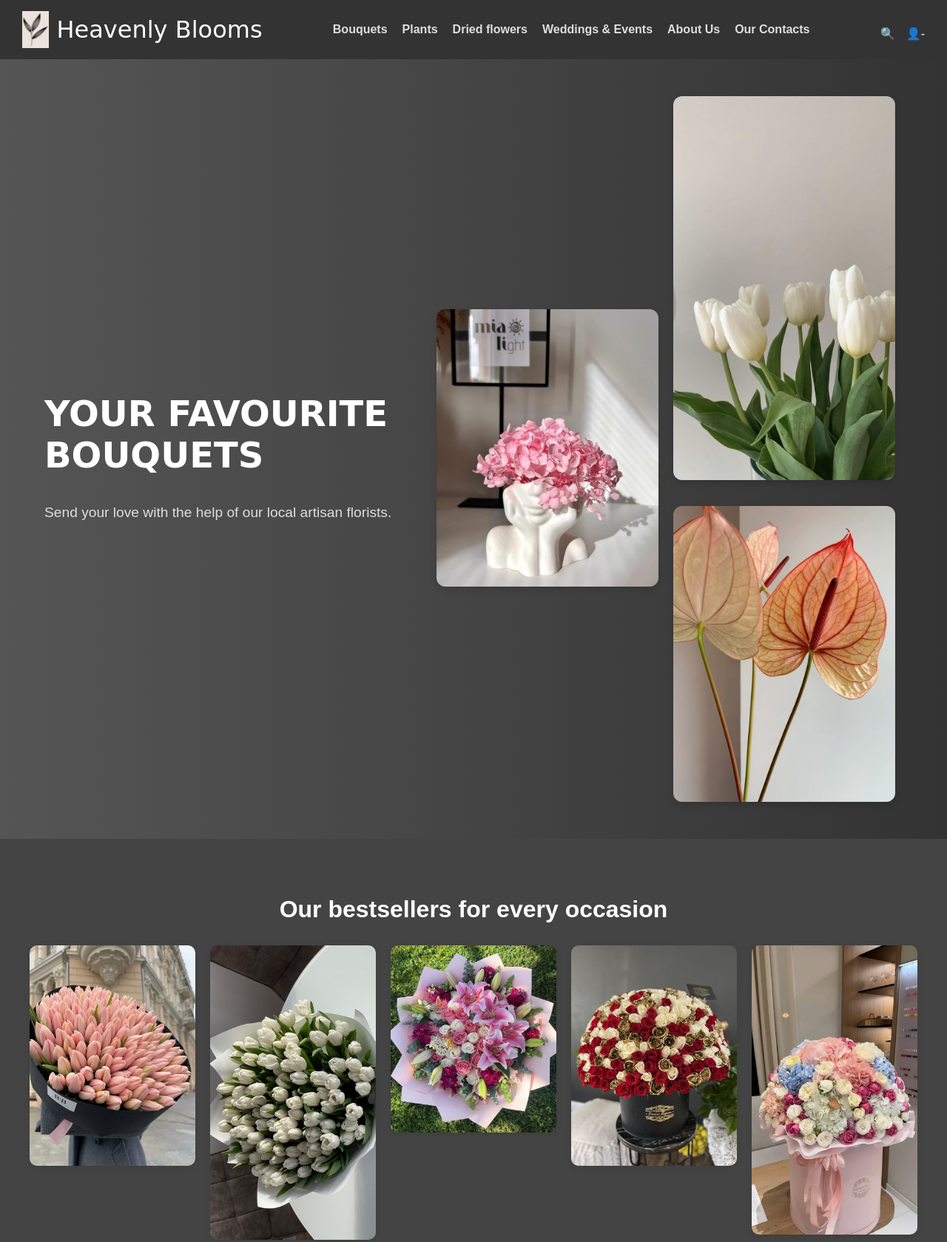
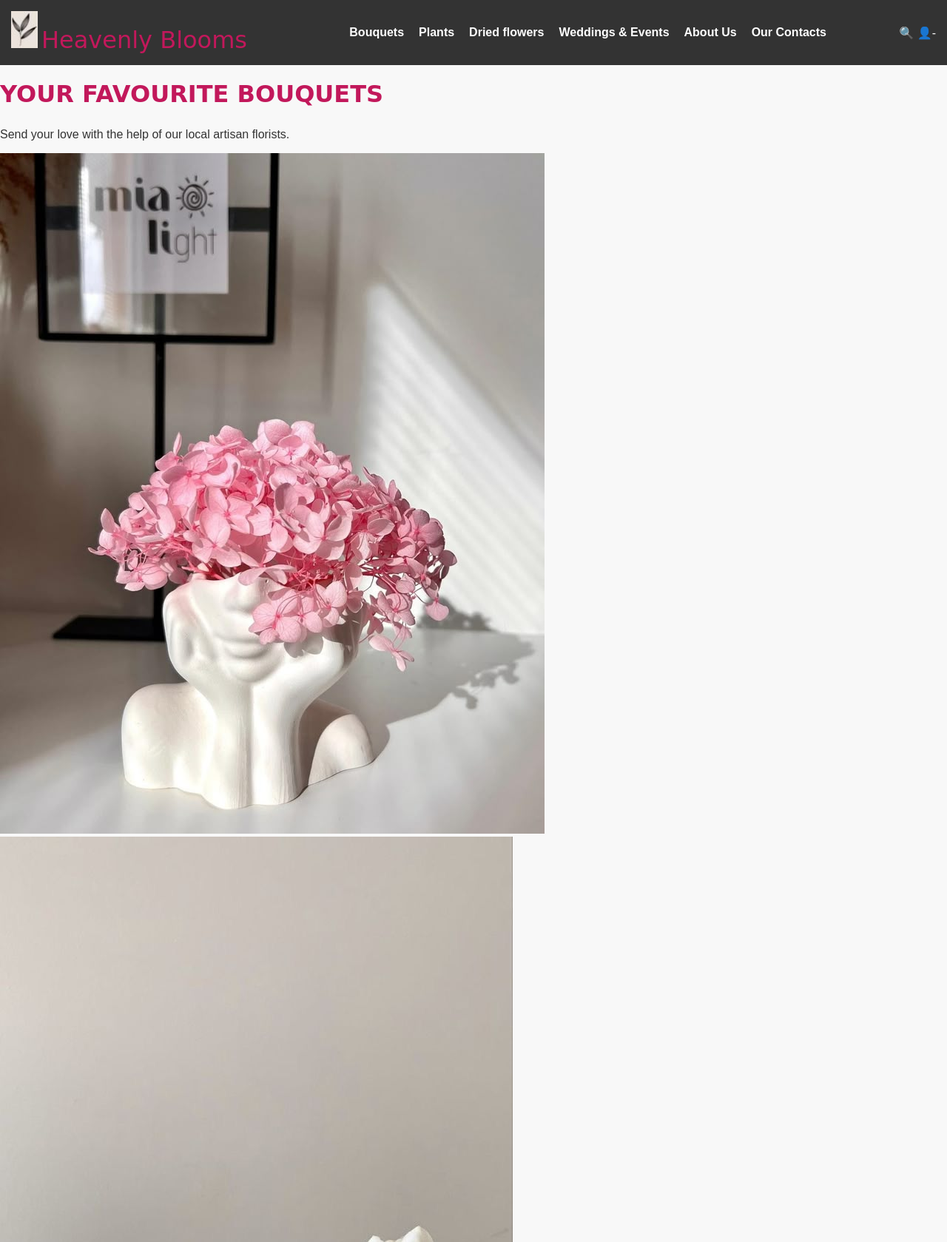
Before and after one commit to bida24-336/HEAVENLY-BLOOMS., a plain HTML site: page index.html in a window 1280 px wide. Shown: the top 1679 px of the page at 74% size. Drawn offline with Linux system fonts and the light colour scheme; a web font is replaced by a local one.

Commit message:
Update styles.css

```diff
--- a/styles.css
+++ b/styles.css
@@ -4,166 +4,102 @@
   src: url('ShelleyVolanteBT.ttf') format('truetype');
 }
 
-/* Global styles */
+/* General Styles */
 body {
-  margin: 0;
-  font-family: Arial, sans-serif;
-  background-color: #000000; /* Black background */
-  color: #ffffff; /* White text */
+    margin: 0;
+    font-family: Arial, sans-serif;
+    background-color: #f8f8f8;
+    color: #333;
 }
 
 header {
-  background-color: #333333; /* Dark grey background */
-  display: flex;
-  align-items: center;
-  justify-content: space-between;
-  padding: 15px 30px;
-  box-shadow: 0 2px 10px rgba(0, 0, 0, 0.1);
-  flex-wrap: wrap;
+    background-color: #333;
+    color: #fff;
+    padding: 15px;
+    display: flex;
+    justify-content: space-between;
+    align-items: center;
 }
 
-.logo {
-  display: flex;
-  align-items: center;
+header .logo img {
+    height: 50px;
 }
 
-.logo img {
-  height: 50px;
-  margin-right: 10px;
+header nav ul {
+    list-style: none;
+    display: flex;
+    gap: 20px;
 }
 
-.shop-name {
-  font-size: 2rem;
-  color: #ffffff; /* White color for text */
+header nav a {
+    color: #fff;
+    text-decoration: none;
+    font-weight: bold;
 }
 
-.shelly-volante-bold {
-  font-family: 'ShelleyVolante', cursive;
+header nav a:hover {
+    text-decoration: underline;
 }
 
-nav ul {
-  list-style: none;
-  display: flex;
-  gap: 20px;
-  padding: 0;
-  margin: 0;
+.about-us {
+    background-color: #fff;
+    padding: 50px;
+    text-align: center;
+    color: #333;
 }
 
-nav a {
-  text-decoration: none;
-  color: #ddd; /* Light grey for text */
-  font-weight: bold;
-  transition: color 0.3s;
+.about-us h1 {
+    font-size: 2.5rem;
+    color: #c2185b;
 }
 
-nav a:hover {
-  color: #c2185b;
+/* Apply ShelleyVolante font to the headers */
+.shelly-volante-bold {
+    font-family: 'ShelleyVolante', cursive;
+    font-size: 2rem;
+    color: #c2185b;
+    margin-top: 20px;
 }
 
-.icons {
-  display: flex;
-  align-items: center;
-  gap: 15px;
-  margin-top: 10px;
+.about-us p {
+    font-size: 1.2rem;
+    line-height: 1.5;
+    margin: 20px 0;
 }
 
-.search-bar {
-  padding: 6px 12px;
-  border-radius: 20px;
-  border: 1px solid #ccc;
-  font-size: 14px;
-  width: 150px;
-  transition: width 0.3s ease;
+.scroll-to-shop {
+    background-color: #c2185b;
+    color: white;
+    padding: 10px 20px;
+    border: none;
+    border-radius: 5px;
+    cursor: pointer;
+    font-size: 1rem;
+    transition: background-color 0.3s ease;
 }
 
-.search-bar:focus {
-  outline: none;
-  width: 200px;
-  border-color: #c2185b;
+.scroll-to-shop:hover {
+    background-color: #ad1457;
 }
 
-.cart-icon {
-  font-size: 20px;
-  cursor: pointer;
-}
-
-.hero {
-  display: flex;
-  align-items: center;
-  justify-content: space-between;
-  padding: 40px 60px;
-  background: linear-gradient(to right, #555555, #333333); /* Grey gradient background */
-  flex-wrap: wrap;
-}
-
-.hero-text {
-  flex: 1;
-}
-
-.hero-text h1 {
-  font-size: 3rem;
-  color: #ffffff; /* White text */
-}
-
-.hero-text p {
-  font-size: 1.2rem;
-  color: #dddddd; /* Light grey text */
-}
-
-.hero-image img,
-.side-images img {
-  width: 100%;
-  max-width: 300px;
-  border-radius: 12px;
-  margin: 10px;
-  box-shadow: 0 4px 10px rgba(0, 0, 0, 0.15);
-}
-
-.side-images {
-  display: flex;
-  flex-direction: column;
-  gap: 15px;
-}
-
-.bestsellers {
-  padding: 50px 40px;
-  background-color: #444444; /* Dark grey background */
-  text-align: center;
-}
-
-.bestsellers h2 {
-  font-size: 2rem;
-  color: #ffffff; /* White text */
-  margin-bottom: 30px;
-}
-
-.image-grid {
-  display: grid;
-  grid-template-columns: repeat(auto-fit, minmax(200px, 1fr));
-  gap: 20px;
-}
-
-.image-grid img {
-  width: 100%;
-  border-radius: 10px;
-  box-shadow: 0 2px 8px rgba(0, 0, 0, 0.1);
+.shop-section {
+    padding: 50px;
+    background-color: #eeeeee;
+    text-align: center;
 }
 
 footer {
-  padding: 20px;
-  background-color: #333333; /* Dark grey background */
-  text-align: center;
+    background-color: #333;
+    color: #fff;
+    padding: 20px;
+    text-align: center;
 }
 
-.social-icons {
-  display: flex;
-  justify-content: center;
-  gap: 15px;
-  font-size: 18px;
-  color: #ffffff; /* White icons */
+footer p {
+    margin: 0;
 }
 
-.social-icon:hover {
-  color: #c2185b;
-  cursor: pointer;
+/* Smooth scrolling */
+html {
+    scroll-behavior: smooth;
 }
```
